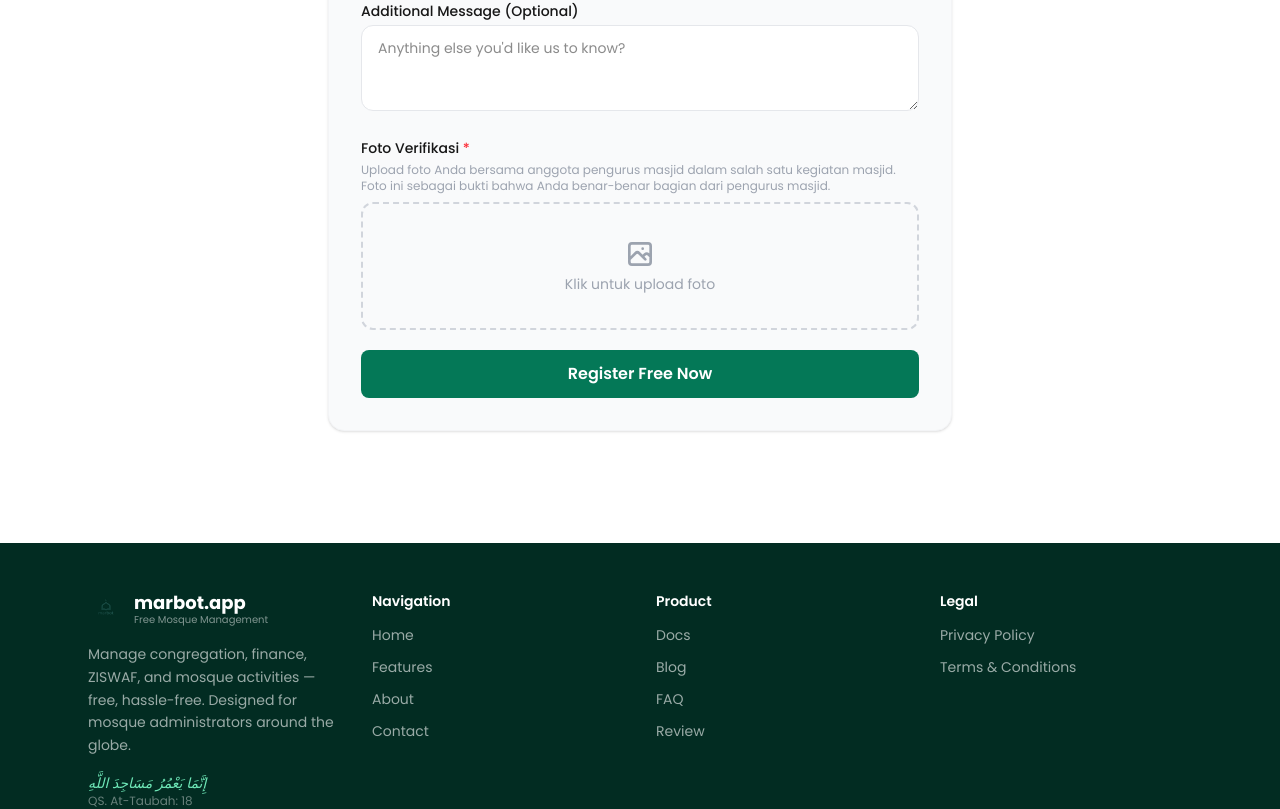
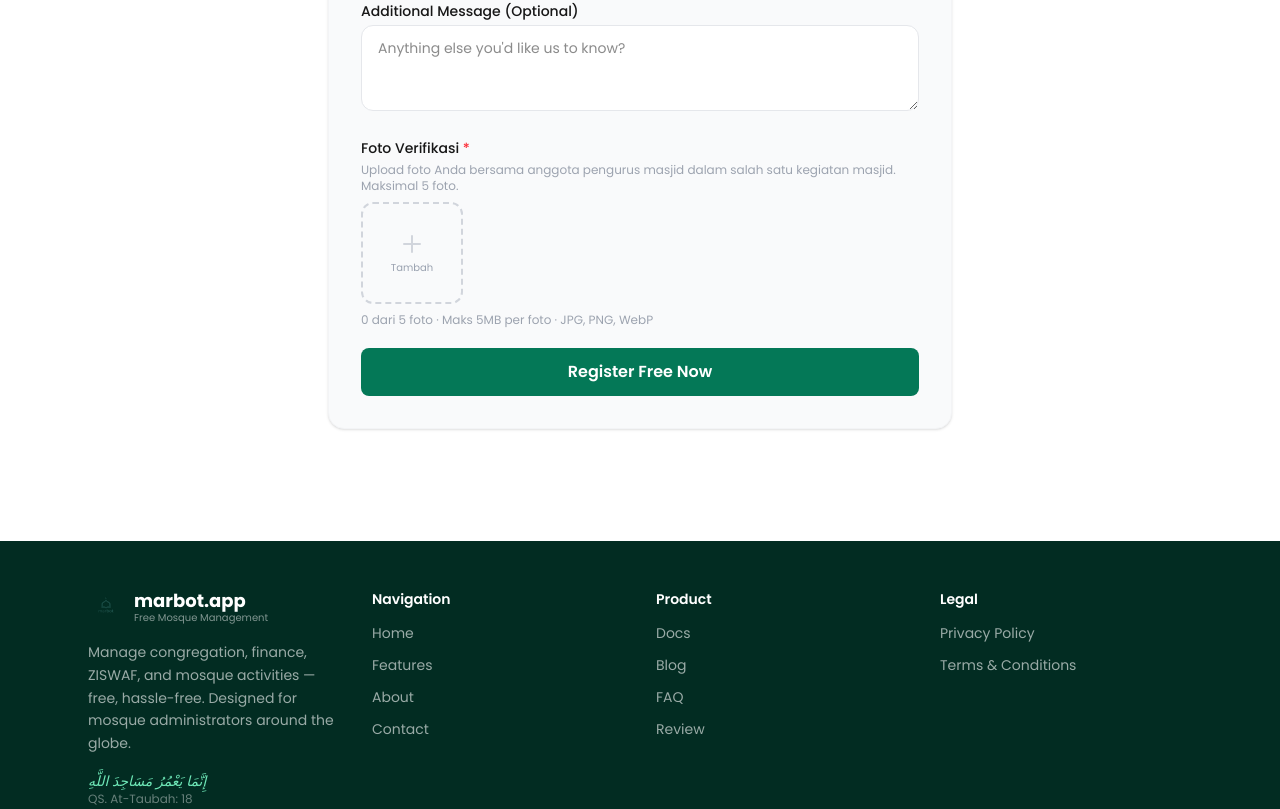
Before and after one commit to k1m0ch1/marbot-app-main-site, a React (Vite) app: page /register in a window 1280 px wide. Shown: the part 876-1685 px from the top of the page. Built offline with nearby package versions, Linux system fonts and the light colour scheme.

Commit message:
feat: allow up to 5 verification photos on registration form (#76)

```diff
--- a/src/pages/Register.jsx
+++ b/src/pages/Register.jsx
@@ -1,24 +1,45 @@
-import { useState } from "react";
+import { useState, useRef } from "react";
 import { useTranslation } from "react-i18next";
 import Button from "../components/ui/Button";
 
 const API_URL = "https://api.marbot.app";
+const MAX_PHOTOS = 5;
 
 export default function Register() {
   const { t } = useTranslation(["register", "common"]);
   const [submitted, setSubmitted] = useState(false);
   const [submitting, setSubmitting] = useState(false);
   const [error, setError] = useState("");
-  const [photoPreview, setPhotoPreview] = useState(null);
-  const [photoBase64, setPhotoBase64] = useState(null);
+  const [photos, setPhotos] = useState([]);
+  const fileInput = useRef(null);
+
+  function addPhoto(file) {
+    if (photos.length >= MAX_PHOTOS) {
+      setError(`Maksimal ${MAX_PHOTOS} foto`);
+      return;
+    }
+    if (file.size > 5 * 1024 * 1024) {
+      setError("Ukuran foto maksimal 5MB");
+      return;
+    }
+    const reader = new FileReader();
+    reader.onload = (ev) => {
+      setPhotos((prev) => [...prev, { preview: ev.target.result, base64: ev.target.result }]);
+    };
+    reader.readAsDataURL(file);
+  }
+
+  function removePhoto(index) {
+    setPhotos((prev) => prev.filter((_, i) => i !== index));
+  }
 
   const handleSubmit = async (e) => {
     e.preventDefault();
     setSubmitting(true);
     setError("");
 
-    if (!photoBase64) {
-      setError("Foto verifikasi wajib diupload");
+    if (photos.length === 0) {
+      setError("Minimal 1 foto verifikasi wajib diupload");
       setSubmitting(false);
       return;
     }
@@ -35,7 +56,7 @@ export default function Register() {
       role: form.role?.value || null,
       referral: form.referral?.value || null,
       message: form.message?.value || null,
-      photo_data: photoBase64,
+      photos_data: photos.map((p) => p.base64),
     };
 
     try {
@@ -224,52 +245,62 @@ export default function Register() {
             />
           </div>
 
-          {/* Photo Verification */}
+          {/* Photo Verification — up to 5 */}
           <div>
             <label className="block text-sm font-medium text-ink-700">
               Foto Verifikasi <span className="text-red-500">*</span>
             </label>
             <p className="text-xs text-ink-400 mt-1 mb-2">
-              Upload foto Anda bersama anggota pengurus masjid dalam salah satu kegiatan masjid. Foto ini sebagai bukti bahwa Anda benar-benar bagian dari pengurus masjid.
+              Upload foto Anda bersama anggota pengurus masjid dalam salah satu kegiatan masjid. Maksimal {MAX_PHOTOS} foto.
             </p>
-            {photoPreview ? (
-              <div className="relative inline-block">
-                <img src={photoPreview} alt="Preview" className="max-h-48 rounded-xl border border-gray-200" />
+
+            <div className="grid grid-cols-3 sm:grid-cols-5 gap-3">
+              {photos.map((p, i) => (
+                <div key={i} className="relative group">
+                  <img
+                    src={p.preview}
+                    alt={`Foto ${i + 1}`}
+                    className="w-full aspect-square object-cover rounded-xl border border-gray-200"
+                  />
                   <button
                     type="button"
-                  onClick={() => { setPhotoPreview(null); setPhotoBase64(null); }}
-                  className="absolute -top-2 -right-2 w-6 h-6 bg-red-500 text-white rounded-full text-xs flex items-center justify-center hover:bg-red-600"
+                    onClick={() => removePhoto(i)}
+                    className="absolute -top-1.5 -right-1.5 w-5 h-5 bg-red-500 text-white rounded-full text-xs flex items-center justify-center hover:bg-red-600 opacity-0 group-hover:opacity-100 transition-opacity"
                   >
                     ×
                   </button>
+                  <span className="absolute bottom-1 left-1 bg-black/50 text-white text-[10px] px-1.5 py-0.5 rounded-md">
+                    {i + 1}/{MAX_PHOTOS}
+                  </span>
                 </div>
-            ) : (
-              <label className="flex flex-col items-center justify-center w-full h-32 border-2 border-dashed border-gray-300 rounded-xl cursor-pointer hover:border-brand-500 hover:bg-brand-50/50 transition-colors">
-                <div className="flex flex-col items-center justify-center text-ink-400">
-                  <svg className="w-8 h-8 mb-1" fill="none" stroke="currentColor" viewBox="0 0 24 24"><path strokeLinecap="round" strokeLinejoin="round" strokeWidth={2} d="M4 16l4.586-4.586a2 2 0 012.828 0L16 16m-2-2l1.586-1.586a2 2 0 012.828 0L20 14m-6-6h.01M6 20h12a2 2 0 002-2V6a2 2 0 00-2-2H6a2 2 0 00-2 2v12a2 2 0 002 2z" /></svg>
-                  <span className="text-sm">Klik untuk upload foto</span>
+              ))}
+
+              {photos.length < MAX_PHOTOS && (
+                <button
+                  type="button"
+                  onClick={() => fileInput.current?.click()}
+                  className="w-full aspect-square flex flex-col items-center justify-center border-2 border-dashed border-gray-300 rounded-xl cursor-pointer hover:border-brand-500 hover:bg-brand-50/50 transition-colors"
+                >
+                  <svg className="w-6 h-6 text-gray-300" fill="none" stroke="currentColor" viewBox="0 0 24 24"><path strokeLinecap="round" strokeLinejoin="round" strokeWidth={2} d="M12 4v16m8-8H4" /></svg>
+                  <span className="text-[10px] text-gray-400 mt-1">Tambah</span>
+                </button>
+              )}
             </div>
+
             <input
+              ref={fileInput}
               type="file"
               accept="image/jpeg,image/png,image/webp"
               className="hidden"
               onChange={(e) => {
                 const file = e.target.files?.[0];
-                    if (!file) return;
-                    if (file.size > 5 * 1024 * 1024) {
-                      setError("Ukuran foto maksimal 5MB");
-                      return;
-                    }
-                    const reader = new FileReader();
-                    reader.onload = (ev) => {
-                      setPhotoPreview(ev.target.result);
-                      setPhotoBase64(ev.target.result);
-                    };
-                    reader.readAsDataURL(file);
+                if (file) addPhoto(file);
+                e.target.value = "";
               }}
             />
-              </label>
-            )}
+            <p className="text-xs text-ink-400 mt-2">
+              {photos.length} dari {MAX_PHOTOS} foto · Maks 5MB per foto · JPG, PNG, WebP
+            </p>
           </div>
 
           <Button type="submit" disabled={submitting} className="w-full">
```
Lines whose indentation alone changed are shown as unchanged.
